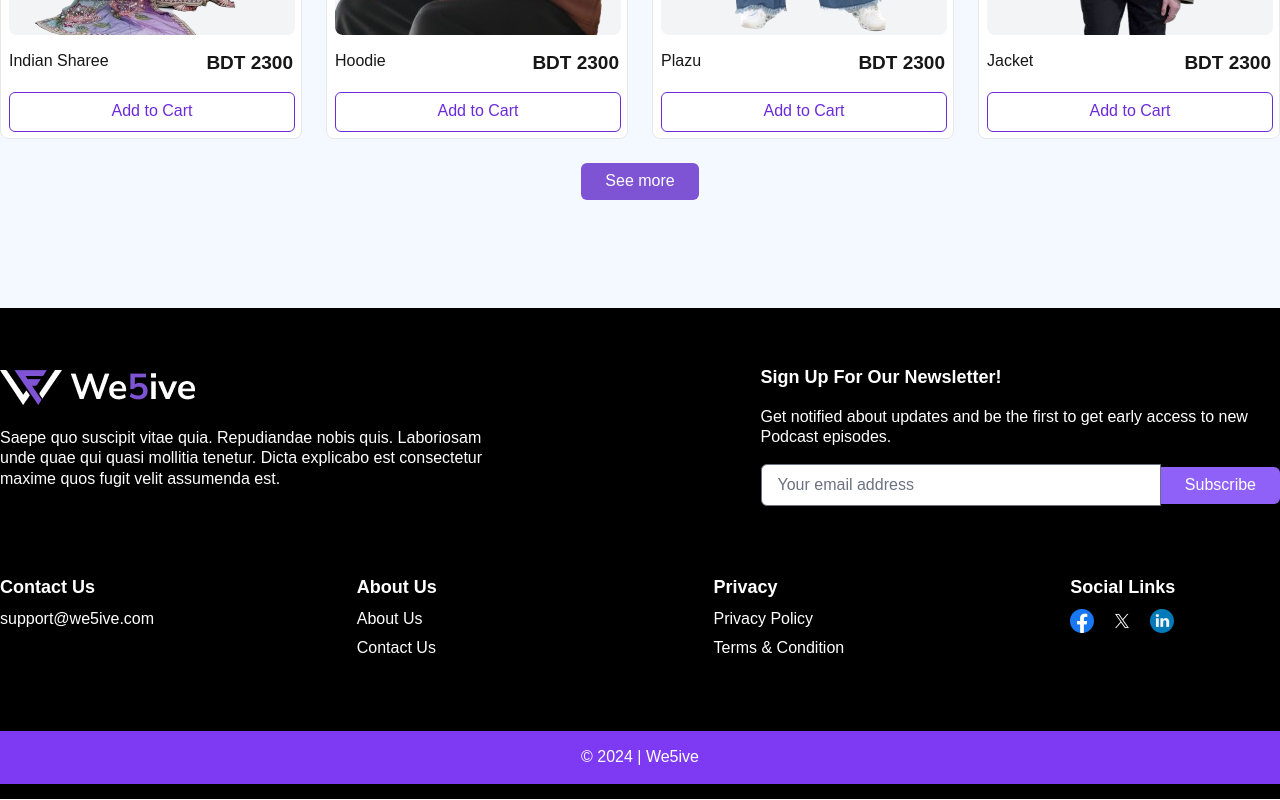
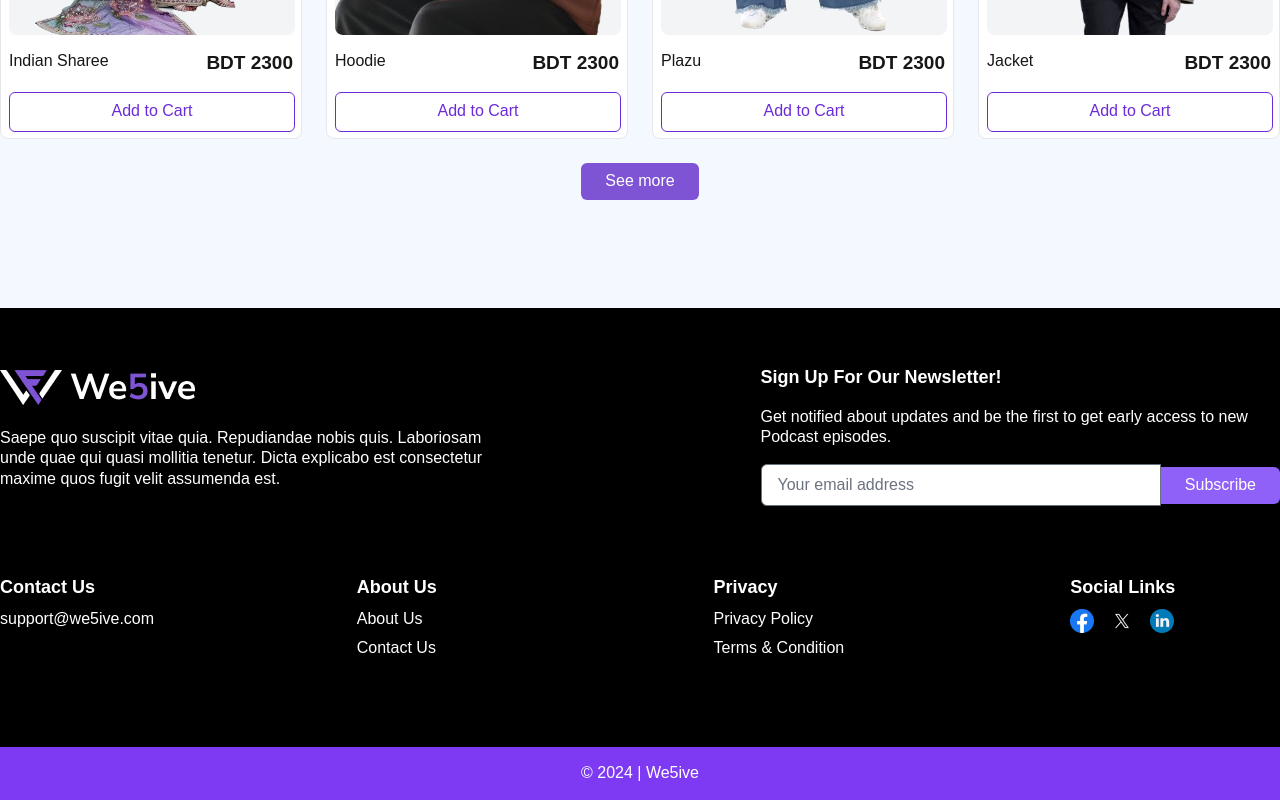
Before and after one commit to emdad118661/b2gsoft-project, a Next.js app: page /products/1 in a window 1280 px wide. Shown: the part 1663-2463 px from the top of the page. Built offline with nearby package versions, Linux system fonts and the light colour scheme.

Commit message:
footer-adjust

```diff
--- a/src/components/Footer.js
+++ b/src/components/Footer.js
@@ -69,7 +69,7 @@ const footer = () => {
                 </div>
             </div>
             {/* Bottom Bar */}
-            <div className="py-4 mt-[72px] text-center bg-purple-600">
+            <div className="py-4 mt-[88px] text-center bg-purple-600">
                 <p>© 2024 | We5ive</p>
             </div>
         </div>
```
